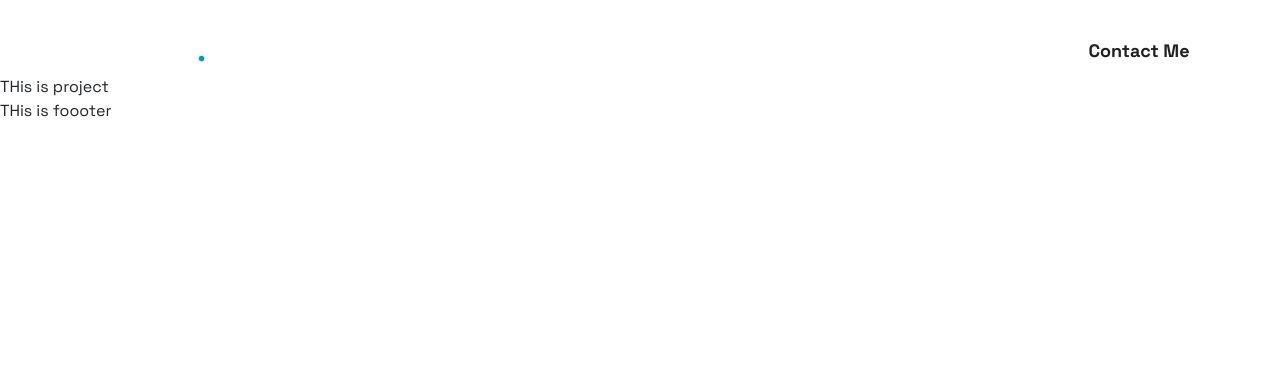
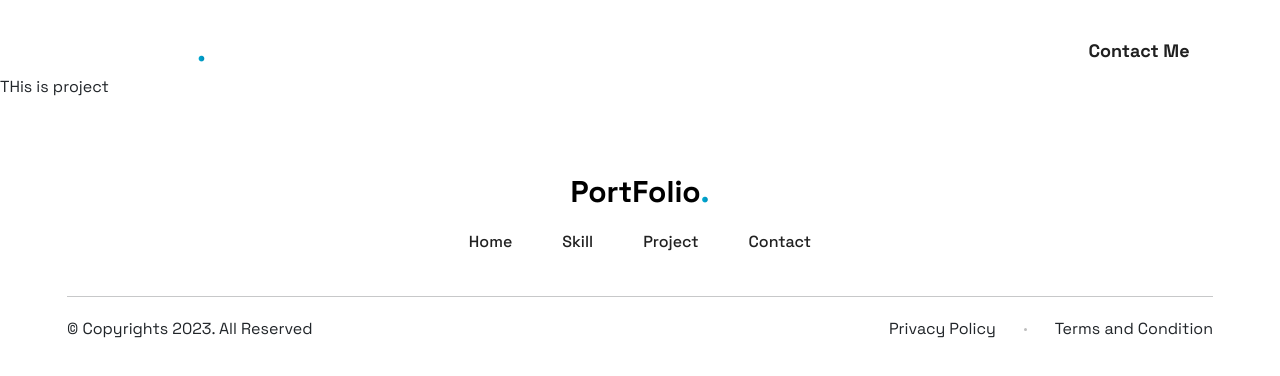
Before and after one commit to MamtazDev/ramsProtfolio, a React (Vite) app: page /project in a window 1280 px wide. Shown: the top 376 px of the page. Built offline with nearby package versions, Linux system fonts and the light colour scheme.

Commit message:
homwpage done

```diff
--- a/src/Components/Footer/Footer.css
+++ b/src/Components/Footer/Footer.css
@@ -0,0 +1,48 @@
+.footerContainer h3 {
+  color: #000;
+  font-size: 30px;
+  font-style: normal;
+  font-weight: 700;
+  line-height: normal;
+  text-align: center;
+  padding-top: 73px;
+  padding-bottom: 20px;
+}
+
+.navLinkContainer {
+  display: flex;
+  justify-content: center;
+  gap: 50px;
+}
+.navLinkContainer a {
+  color: #212121;
+  font-size: 16px;
+  font-style: normal;
+  font-weight: 500;
+  line-height: normal;
+  text-decoration: none;
+}
+
+.policyContainer {
+  display: flex;
+  align-items: center;
+  gap: 28px;
+}
+
+.footerDot {
+  width: 3px;
+  height: 3px;
+  border-radius: 100%;
+  background-color: #bebebe;
+}
+
+.copyRightsContainer {
+  display: flex;
+  justify-content: space-between;
+  padding-bottom: 22px;
+}
+
+.footerLine {
+  margin-bottom: 20px;
+  margin-top: 44px;
+}
--- a/src/Components/Footer/Footer.jsx
+++ b/src/Components/Footer/Footer.jsx
@@ -1,7 +1,29 @@
 import React from "react";
+import "./Footer.css";
 
 const Footer = () => {
-  return <div>THis is foooter</div>;
+  return (
+    <div className="footerContainer container">
+      <h3>
+        PortFolio<span className="dot">.</span>
+      </h3>
+      <div className="navLinkContainer">
+        <a href="#">Home</a>
+        <a href="#">Skill</a>
+        <a href="#">Project</a>
+        <a href="#">Contact</a>
+      </div>
+      <hr className="footerLine" />
+      <div className="copyRightsContainer">
+        <p>© Copyrights 2023. All Reserved</p>
+        <div className="policyContainer">
+          <p>Privacy Policy</p>
+          <p className="footerDot"></p>
+          <p>Terms and Condition</p>
+        </div>
+      </div>
+    </div>
+  );
 };
 
 export default Footer;
--- a/src/Components/Header/Header.css
+++ b/src/Components/Header/Header.css
@@ -32,6 +32,13 @@
   line-height: normal;
 }
 
+.nav-item a:hover {
+  color: white !important;
+}
+
+.navbar-brand:hover {
+  color: white;
+}
 .menuItems {
   margin-left: 100px;
   display: flex;
--- /dev/null
+++ b/src/Components/MyWorks/Emails.jsx
@@ -0,0 +1,39 @@
+import React from "react";
+import WorksCard from "./WorksCard";
+import web4 from "../../assets/monitor4.png";
+import web5 from "../../assets/monitor5.png";
+import web6 from "../../assets/monitor6.png";
+
+const Emails = () => {
+  const cardContent = [
+    {
+      image: web4,
+      title: "Adobe",
+      skill: "HTML Email",
+    },
+    {
+      image: web5,
+      title: "Apple",
+      skill: "HTML Email",
+    },
+    {
+      image: web6,
+      title: "Chipotle",
+      skill: "HTML Email",
+    },
+  ];
+  return (
+    <div className="webContainer">
+      <h4>Emails</h4>
+      <div className="row">
+        {cardContent.map((item, idx) => (
+          <div className="col-4" key={idx}>
+            <WorksCard content={item} />
+          </div>
+        ))}
+      </div>
+    </div>
+  );
+};
+
+export default Emails;
--- a/src/Components/MyWorks/MyWorks.jsx
+++ b/src/Components/MyWorks/MyWorks.jsx
@@ -2,6 +2,7 @@ import React from "react";
 import "./MyWorks.css";
 import MobileApps from "./MobileApps";
 import Web from "./Web";
+import Emails from "./Emails";
 
 const MyWorks = () => {
   return (
@@ -10,6 +11,7 @@ const MyWorks = () => {
         <h3>My Works</h3>
         <MobileApps />
         <Web />
+        <Emails />
       </div>
     </div>
   );
--- a/src/Components/MyWorks/WorksCard.jsx
+++ b/src/Components/MyWorks/WorksCard.jsx
@@ -2,6 +2,7 @@ import React from "react";
 import rightArrow from "../../assets/ArrowRight.png";
 
 const WorksCard = ({ content }) => {
+
   return (
     <div className="workCardContainer">
       <div className="cardImageContainer">
--- a/src/Components/Profile/DeveloperInfo.css
+++ b/src/Components/Profile/DeveloperInfo.css
@@ -1,3 +1,7 @@
+.infoContainer {
+  padding-left: 50px;
+}
+
 .infoContainer h3 {
   color: #212121;
   font-size: 55px;
@@ -20,6 +24,10 @@
   font-style: normal;
   font-weight: 700;
   line-height: 160%; /* 36.8px */
+}
+
+.profileGap {
+  align-items: center;
 }
 
 .descriptionBox {
--- a/src/Components/Profile/DeveloperInfo.jsx
+++ b/src/Components/Profile/DeveloperInfo.jsx
@@ -4,11 +4,11 @@ import "./DeveloperInfo.css";
 
 const DeveloperInfo = () => {
   return (
-    <div className="row">
-      <div className="col-12 col-lg-5">
-        <img src={man} alt="" />
+    <div className="row profileGap">
+      <div className="col-12 col-lg-5 p-0 m-0">
+        <img src={man} alt="" className="w-100 h-100" />
       </div>
-      <div className="col-12 col-lg-7">
+      <div className="col-12 col-lg-7 p-0 m-0">
         <div className="infoContainer">
           <h3>Ricardo Mejia Silva</h3>
           <h5>Web/Mobile Developer</h5>
```
